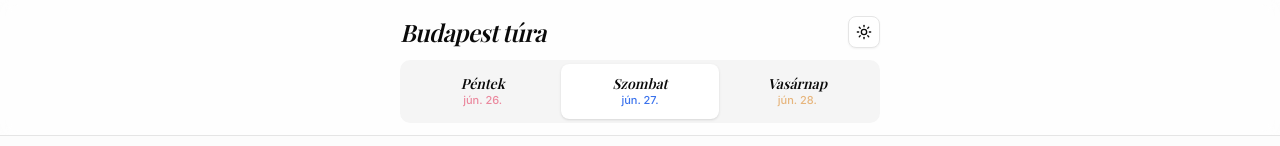
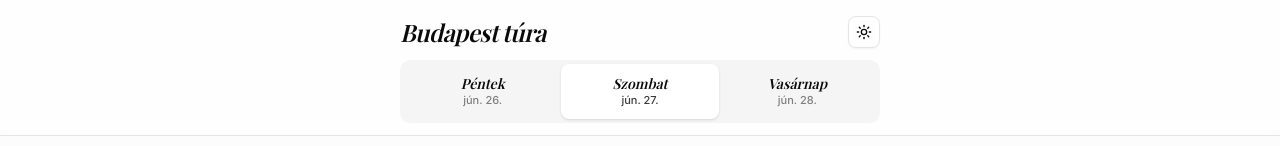
Before and after one commit to TylerDurrdeen/Budapest-tour-2026, a Next.js app: page / in a window 1280 px wide. Shown: the top 146 px of the page. Built offline with nearby package versions, Linux system fonts and the light colour scheme; no server answers.

Commit message:
Remove route colors from tab dates
Co-authored-by: Cursor <cursoragent@cursor.com>

```diff
--- a/src/components/guide/city-guide.tsx
+++ b/src/components/guide/city-guide.tsx
@@ -71,10 +71,7 @@ export function CityGuide() {
                   <span className="font-heading text-sm font-semibold italic leading-none">
                     {day.label}
                   </span>
-                  <span
-                    className="text-[11px] leading-none opacity-50 transition-opacity group-data-active:opacity-90"
-                    style={{ color: day.routeColor }}
-                  >
+                  <span className="text-[11px] leading-none opacity-50 transition-opacity group-data-active:opacity-80">
                     {day.date}
                   </span>
                 </TabsTrigger>
```
